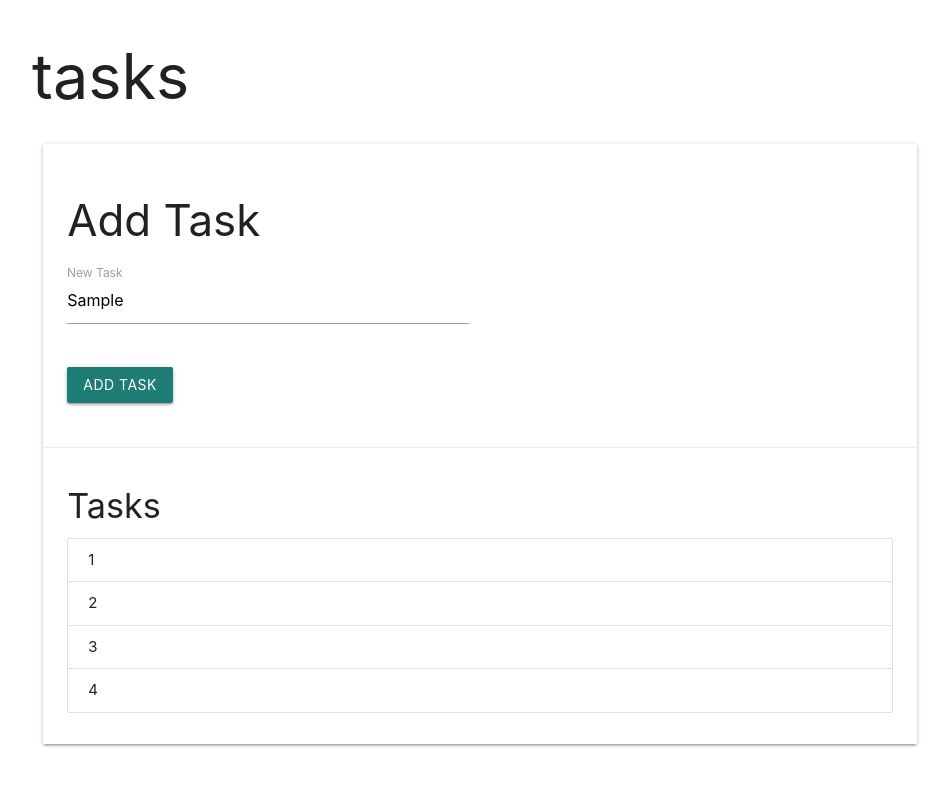
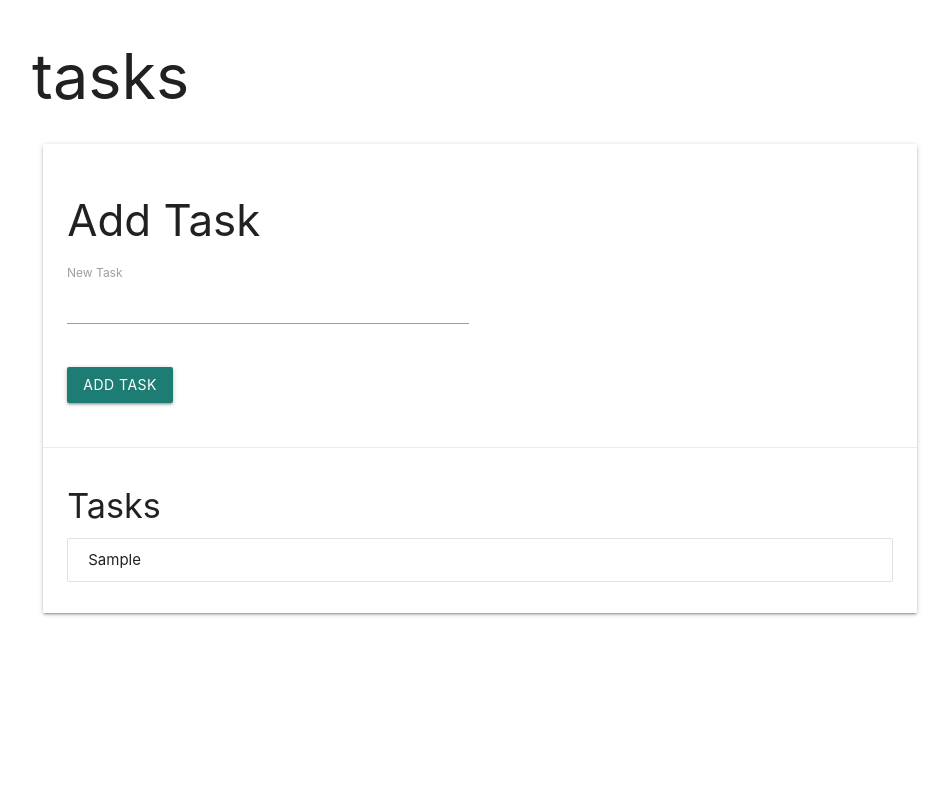
Before and after one commit to martinostrat/tasks, a plain HTML site: page index.html in a window 1280 px wide. Both pictures are taken after typing "Sample" into the empty fields and a click on the input "Add Task". Shown: the whole page, without its empty margins (160-1110 px from the left). Drawn offline with Linux system fonts and the light colour scheme.

Commit message:
added Add Task to list functionality

```diff
--- a/app.js
+++ b/app.js
@@ -5,6 +5,18 @@ form.addEventListener('submit', addTask);
 
 function addTask(e) {
     const task = taskInput.value;
-    console.log(task);
+    const li = document.createElement('li');
+
+    li.className = 'collection-item';
+
+    const text = document.createTextNode(task);
+    li.appendChild(text);
+
+    const ul = document.querySelector('.collection');
+    ul.appendChild(li);
+
+    taskInput.value = '';
+
+    console.log(ul);
     e.preventDefault();
 }
--- a/index.html
+++ b/index.html
@@ -32,10 +32,7 @@
                     <div class="card-action">
                         <h4>Tasks</h4>
                         <ul class="collection">
-                            <li class="collection-item">1</li>
-                            <li class="collection-item">2</li>
-                            <li class="collection-item">3</li>
-                            <li class="collection-item">4</li>
+
                         </ul>
                     </div>
                 </div>
```
